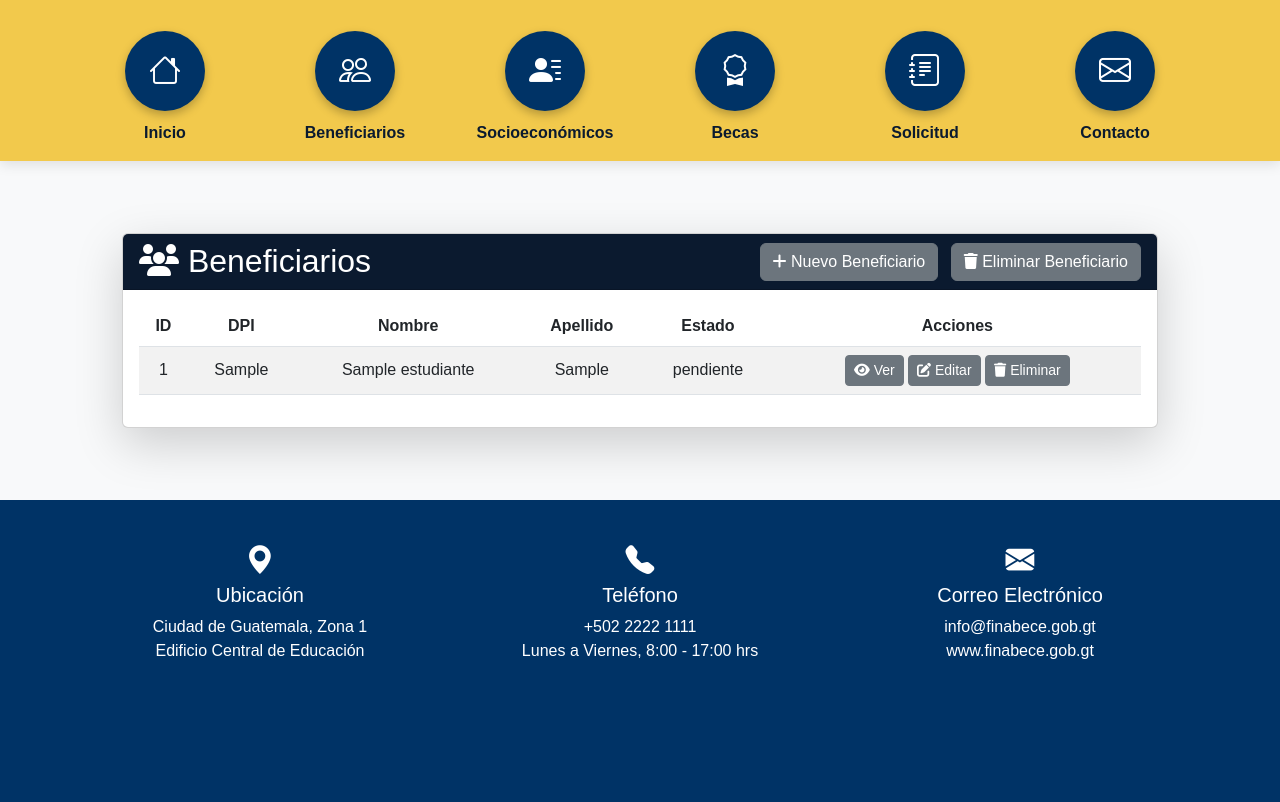
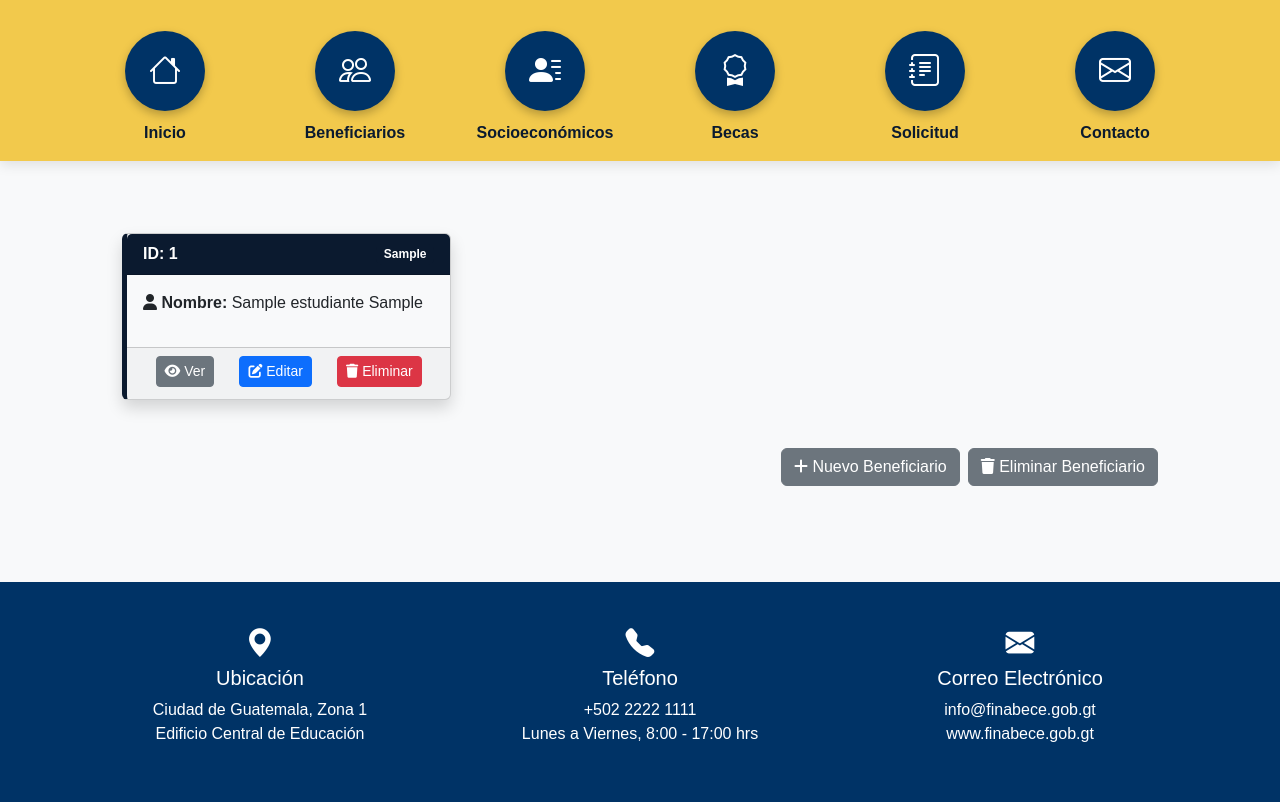
Before and after one commit to LupitaJulajuj105/ProyectoFinal1, a Django app: page /beneficiarios/ in a window 1280 px wide. Shown: the part 124-926 px from the top of the page. Before the commit the page ends 783 px from the top, so only its background shows below. Run offline with Django 4.2, Linux system fonts and the light colour scheme; tables that the repository leaves empty hold one stand-in row (values such as "Sample post"); some libraries are stand-ins or nearby versions.

Commit message:
prueba de lista

```diff
--- a/ProyectoFinal1/settings.py
+++ b/ProyectoFinal1/settings.py
@@ -6,7 +6,7 @@ ALLOWED_HOSTS = []
 INSTALLED_APPS = [
     'django.contrib.admin','django.contrib.auth','django.contrib.contenttypes',
     'django.contrib.sessions','django.contrib.messages','django.contrib.staticfiles',
-    'beneficiarios','becas','solicitudes','usuarios_ext','socioeconomico',
+    'beneficiarios','becas','solicitudes','usuarios_ext','socioeconomico','widget_tweaks'
 ]
 MIDDLEWARE = [
     'django.middleware.security.SecurityMiddleware','django.contrib.sessions.middleware.SessionMiddleware',
--- a/beneficiarios/templates/beneficiarios/detalle.html
+++ b/beneficiarios/templates/beneficiarios/detalle.html
@@ -28,10 +28,6 @@
                 <div class="col-md-6">
                     <label class="form-label"><i class="fa fa-venus-mars"></i> Género</label>
                     <input type="text" class="form-control" value="{{ estudiante.get_genero_display }}" readonly>
-                </div>
-                <div class="col-md-6">
-                    <label class="form-label"><i class="fa fa-check-circle"></i> Estado</label>
-                    <input type="text" class="form-control" value="{{ estudiante.get_estado_display }}" readonly>
                 </div>
             </div>
         </div>
--- a/beneficiarios/templates/beneficiarios/lista.html
+++ b/beneficiarios/templates/beneficiarios/lista.html
@@ -2,7 +2,6 @@
 {% load static %}
 {% block content %}
 <style>
-
   .bg-azul-oscuro {
     background-color: #0b1a2f !important;
   }
@@ -10,63 +9,61 @@
     background-color: #0b1a2f !important;
     color: #cbd5e1;
   }
+  .ficha-beneficiario {
+    background-color: #f8f9fa;
+    border-left: 5px solid #0b1a2f;
+    transition: transform 0.2s;
+  }
+  .ficha-beneficiario:hover {
+    transform: scale(1.02);
+  }
+  .badge-dpi {
+    background-color: #0b1a2f;
+  }
 </style>
 
 <div class="container mt-4">
-    <div class="card shadow-lg">
-        <div class="card-header bg-azul-oscuro text-white d-flex justify-content-between align-items-center">
-            <h2 class="mb-0"><i class="fa fa-users"></i> Beneficiarios</h2>
-            <div>
-                <a class="btn btn-secondary me-2" href="{% url 'beneficiarios_create' %}">
-                    <i class="fa fa-plus"></i> Nuevo Beneficiario
-                </a>
-                <a class="btn btn-secondary" href="{% url 'buscar_eliminar_beneficiario' %}">
-                    <i class="fa fa-trash"></i> Eliminar Beneficiario
-                </a>
+
+    <!-- Listado de beneficiarios en fichas -->
+    <div class="row mb-4">
+        {% for e in estudiantes %}
+        <div class="col-md-6 col-lg-4 mb-4">
+            <div class="card shadow ficha-beneficiario h-100">
+                <div class="card-header bg-azul-oscuro text-white d-flex justify-content-between align-items-center">
+                    <strong>ID: {{ e.id_estudiante }}</strong>
+                    <span class="badge badge-dpi">{{ e.DPI }}</span>
+                </div>
+                <div class="card-body">
+                    <p><i class="fa fa-user"></i> <strong>Nombre:</strong> {{ e.nombre }} {{ e.apellido }}</p>
+                </div>
+                <div class="card-footer d-flex justify-content-around flex-wrap">
+                    <a class="btn btn-sm btn-secondary mb-1" href="{% url 'beneficiarios_detail' e.id_estudiante %}">
+                        <i class="fa fa-eye"></i> Ver
+                    </a>
+                    <a class="btn btn-sm btn-primary mb-1" href="{% url 'beneficiarios_edit' e.id_estudiante %}">
+                        <i class="fa fa-edit"></i> Editar
+                    </a>
+                    <a class="btn btn-sm btn-danger mb-1" href="{% url 'eliminar_beneficiario' e.id_estudiante %}">
+                        <i class="fa fa-trash"></i> Eliminar
+                    </a>
+                </div>
             </div>
         </div>
-        <div class="card-body">
-            <div class="table-responsive">
-                <table class="table table-striped align-middle text-center table-azul-oscuro">
-                    <thead>
-                        <tr>
-                            <th scope="col">ID</th>
-                            <th scope="col">DPI</th>
-                            <th scope="col">Nombre</th>
-                            <th scope="col">Apellido</th>
-                            <th scope="col">Estado</th>
-                            <th scope="col">Acciones</th>
-                        </tr>
-                    </thead>
-                    <tbody>
-                        {% for e in estudiantes %}
-                            <tr>
-                                <td>{{ e.id_estudiante }}</td>
-                                <td>{{ e.DPI }}</td>
-                                <td>{{ e.nombre }}</td>
-                                <td>{{ e.apellido }}</td>
-                                <td>{{ e.estado }}</td>
-                                <td>
-                                    <a class="btn btn-sm btn-secondary" href="{% url 'beneficiarios_detail' e.id_estudiante %}">
-                                        <i class="fa fa-eye"></i> Ver
-                                    </a>
-                                    <a class="btn btn-sm btn-secondary" href="{% url 'beneficiarios_edit' e.id_estudiante %}">
-                                        <i class="fa fa-edit"></i> Editar
-                                    </a>
-                                    <a class="btn btn-sm btn-secondary" href="{% url 'eliminar_beneficiario' e.id_estudiante %}">
-                                        <i class="fa fa-trash"></i> Eliminar
-                                    </a>
-                                </td>
-                            </tr>
-                        {% empty %}
-                            <tr>
-                                <td colspan="6" class="text-muted">No hay beneficiarios registrados</td>
-                            </tr>
-                        {% endfor %}
-                    </tbody>
-                </table>
-            </div>
+        {% empty %}
+        <div class="col-12">
+            <div class="alert alert-info text-center">No hay beneficiarios registrados</div>
         </div>
+        {% endfor %}
+    </div>
+
+    <!-- Botones superiores para crear o eliminar beneficiario -->
+    <div class="d-flex justify-content-end mb-4">
+        <a class="btn btn-secondary me-2" href="{% url 'beneficiarios_create' %}">
+            <i class="fa fa-plus"></i> Nuevo Beneficiario
+        </a>
+        <a class="btn btn-secondary" href="{% url 'buscar_eliminar_beneficiario' %}">
+            <i class="fa fa-trash"></i> Eliminar Beneficiario
+        </a>
     </div>
 </div>
 {% endblock %}
--- a/solicitudes/urls.py
+++ b/solicitudes/urls.py
@@ -1,10 +1,13 @@
 from django.urls import path
 from . import views
+
 urlpatterns = [
     path('', views.lista, name='solicitudes_list'),
     path('nuevo/', views.crear, name='solicitudes_create'),
     path('editar/<int:id>/', views.editar, name='solicitudes_edit'),
-   path("solicitudes/", views.solicitudes_list, name="solicitudes_list"),
-   path("solicitudes/<int:id>/", views.solicitudes_detail, name="solicitudes_detail"),
-   path("detalles_soli/", views.detalles_soli, name="detalles_soli"),
+    path('eliminar/<int:id>/', views.eliminar, name='solicitudes_delete'),
+    path("solicitudes/", views.solicitudes_list, name="solicitudes_list"),
+    path("solicitudes/<int:id>/", views.solicitudes_detail, name="solicitudes_detail"),
+    path("detalles_soli/", views.detalles_soli, name="detalles_soli"),
+    path('solicitud/<int:id_solicitud>/estado/', views.estado_solicitud, name='estado_solicitud'),
 ]
```
Also changed, not shown: beneficiarios/templates/beneficiarios/form.html (+25 -10 lines), solicitudes/templates/solicitudes/lista.html (+28 -3 lines), solicitudes/templates/solicitudes/solicitud1.html (added, +68 -0 lines), solicitudes/templates/solicitudes/solicitudes_confirm_delete.html (added, +22 -0 lines), solicitudes/views.py (+14 -0 lines).
